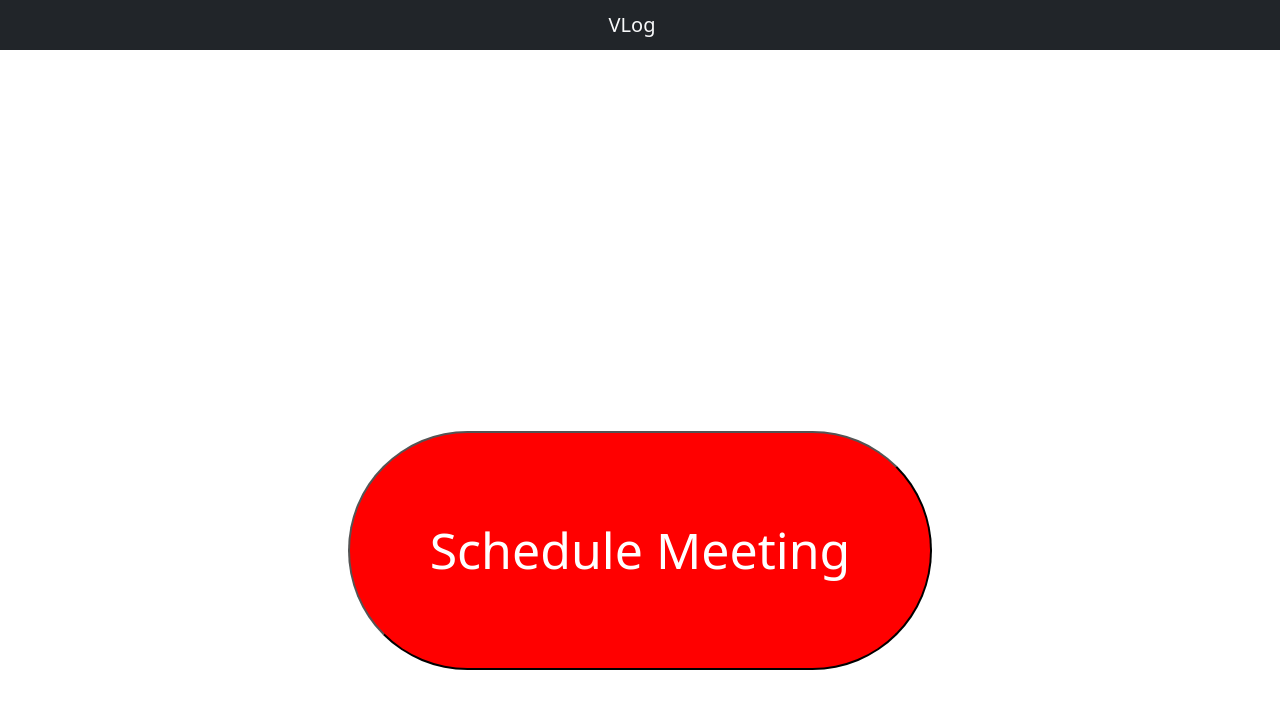
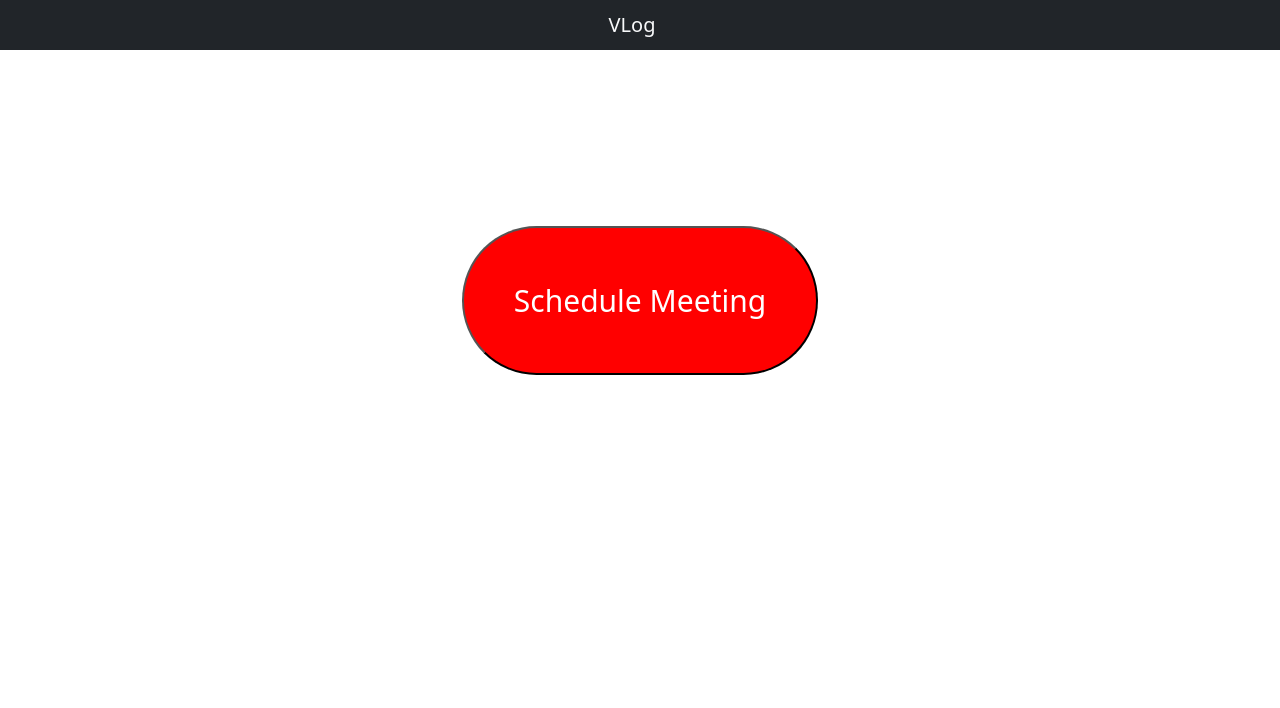
Before and after one commit to jaydgm/vlog, a React (Vite) app in the folder client/: page /vlog in a window 1280 px wide. Shown: the top 708 px of the page. Built offline with nearby package versions, Linux system fonts and the light colour scheme.

Commit message:
Adjust button size and positioning

```diff
--- a/client/src/index.css
+++ b/client/src/index.css
@@ -2,12 +2,12 @@
 
 
 .heroContainer {
-    height: 1000px
+    height: 500px
 }
 
 .scheduleBtn {
     background-color: red;
     color: white;
-    padding: 80px;
-    font-size: 50px;
+    padding: 50px;
+    font-size: 30px;
 }
```
